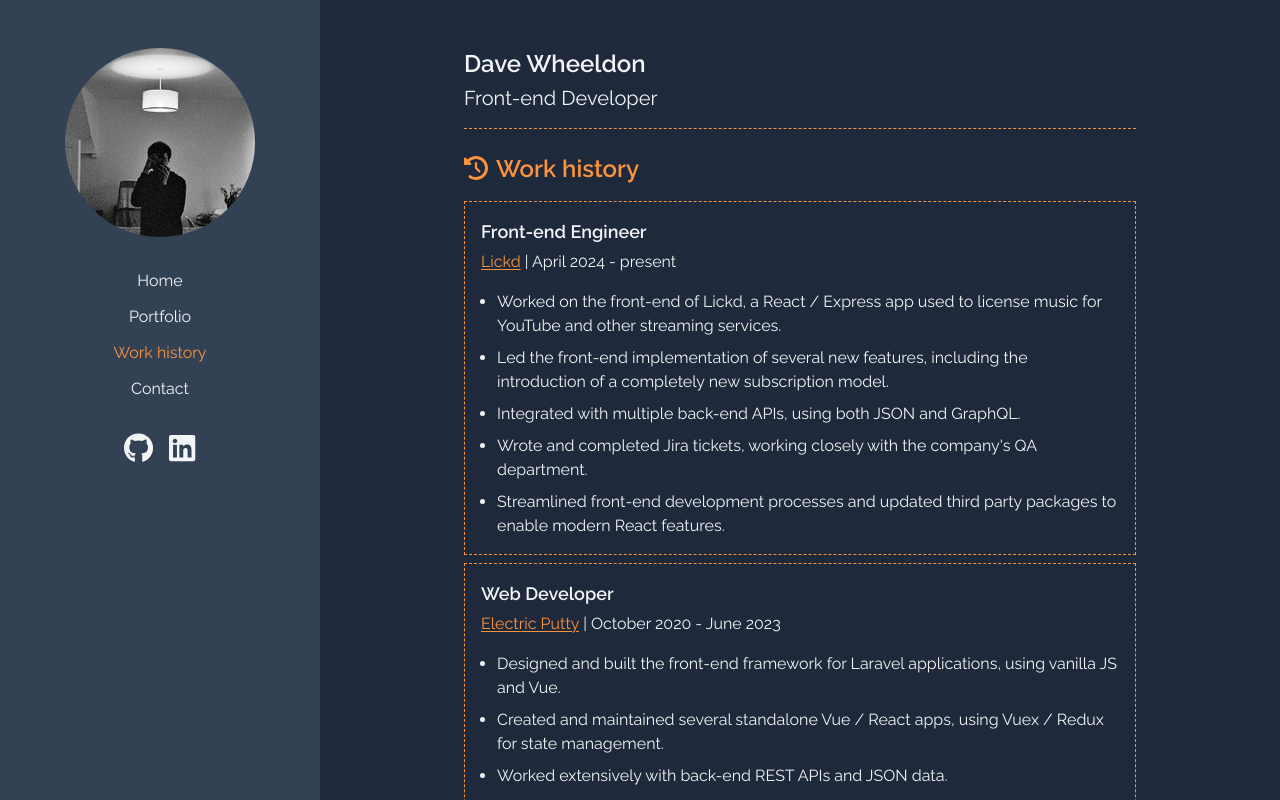
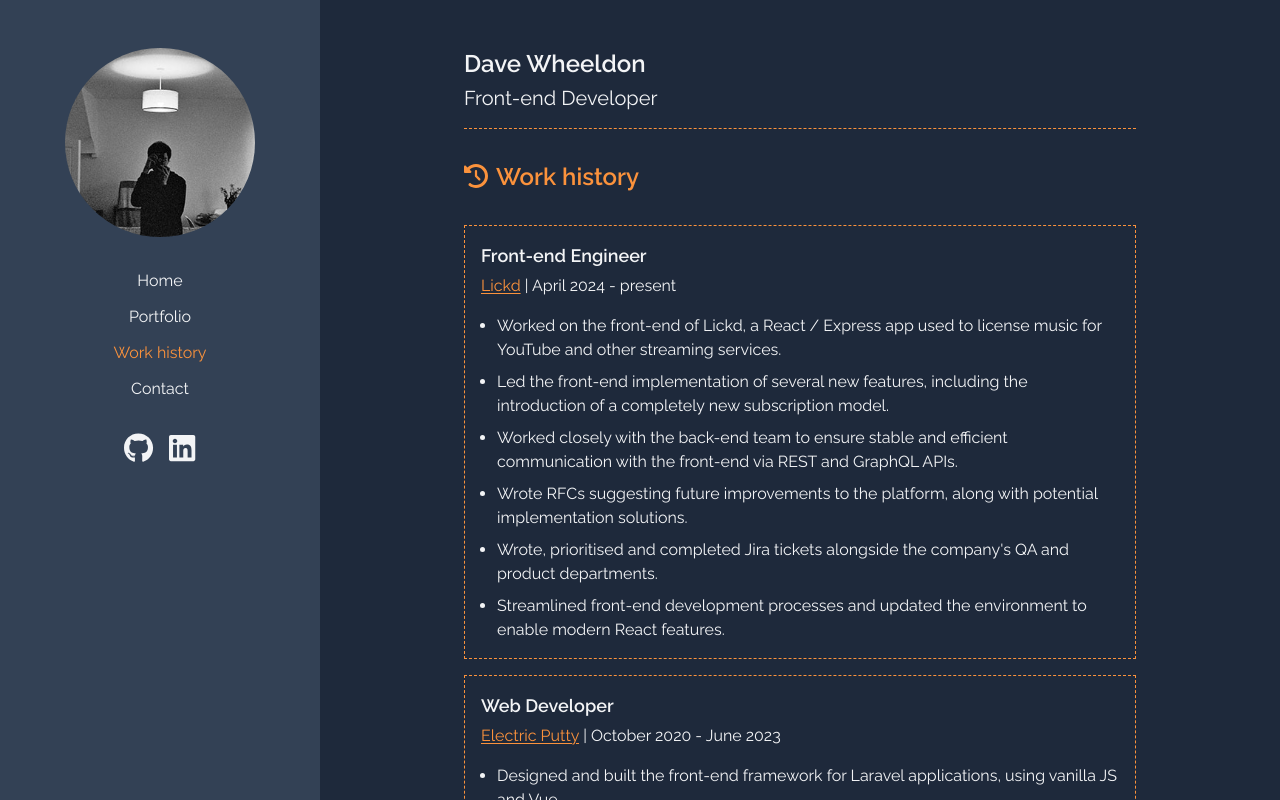
Before and after one commit to dwheeldo/dev-resume, a React (Create React App) app: page /work in a window 1280 px wide. Shown: the top 800 px of the page. Built offline with nearby package versions, Linux system fonts and the light colour scheme.

Commit message:
Improve Lickd work history, tidy up spacing, fix panel styles

```diff
--- a/src/components/Main.tsx
+++ b/src/components/Main.tsx
@@ -15,7 +15,7 @@ const Main = () => {
 
   return (
     <main className="w-full max-w-screen-md mx-auto px-4 py-8 md:p-8 lg:p-12">
-      <div className="pb-4 mb-6 border-b border-orange-400 border-dashed">
+      <div className="pb-4 mb-8 border-b border-orange-400 border-dashed">
         <NavLink
           to="/"
           className="block mb-1 no-underline"
--- a/src/components/Panel.tsx
+++ b/src/components/Panel.tsx
@@ -1,15 +1,12 @@
 interface Props {
   children: React.ReactNode;
-  elementType?: 'li' | 'div';
 }
 
-const Panel = ({ children, elementType = 'div' }: Props) => {
-  const Element = elementType;
-
+const Panel = ({ children }: Props) => {
   return (
-    <Element className="panel border border-orange-400 border-dashed p-4 mb-2">
+    <div className="panel border border-orange-400 border-dashed p-4 mb-4">
       {children}
-    </Element>
+    </div>
   );
 };
 
--- a/src/components/Title.tsx
+++ b/src/components/Title.tsx
@@ -8,7 +8,7 @@ interface Props {
 
 const Title = ({ text, icon }: Props) => {
   return (
-    <h1 className="text-orange-400 mb-4">
+    <h1 className="text-orange-400 mb-8">
       {icon && <FontAwesomeIcon icon={icon} className="mr-2" />}
       {text}
     </h1>
--- a/src/pages/Work.tsx
+++ b/src/pages/Work.tsx
@@ -9,7 +9,7 @@ const Work = () => {
       <MetaTitle title="Work history" />
       <Title text="Work history" icon={faHistory} />
 
-      <ul className="-mb-2">
+      <div className="-mb-4">
         <Panel>
           <h2 className="text-base leading-none font-semibold mb-1 lg:text-lg">
             Front-end Engineer
@@ -36,16 +36,21 @@ const Work = () => {
               including the introduction of a completely new subscription model.
             </li>
             <li className="mb-2">
-              Integrated with multiple back-end APIs, using both JSON and
-              GraphQL.
+              Worked closely with the back-end team to ensure stable and
+              efficient communication with the front-end via REST and GraphQL
+              APIs.
             </li>
             <li className="mb-2">
-              Wrote and completed Jira tickets, working closely with the
-              company's QA department.
+              Wrote RFCs suggesting future improvements to the platform, along
+              with potential implementation solutions.
+            </li>
+            <li className="mb-2">
+              Wrote, prioritised and completed Jira tickets alongside the
+              company's QA and product departments.
             </li>
             <li>
-              Streamlined front-end development processes and updated third
-              party packages to enable modern React features.
+              Streamlined front-end development processes and updated the
+              environment to enable modern React features.
             </li>
           </ul>
         </Panel>
@@ -135,7 +140,7 @@ const Work = () => {
             </li>
           </ul>
         </Panel>
-      </ul>
+      </div>
     </div>
   );
 };
```
